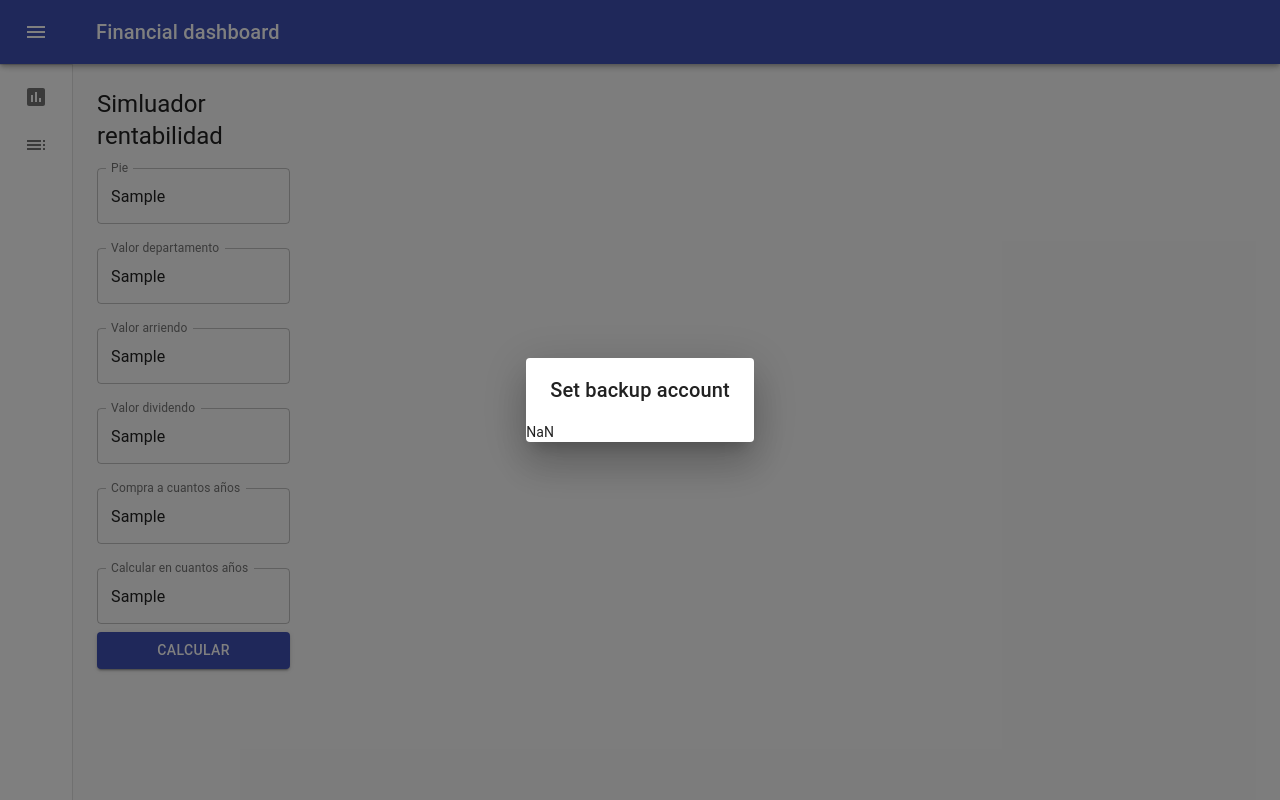
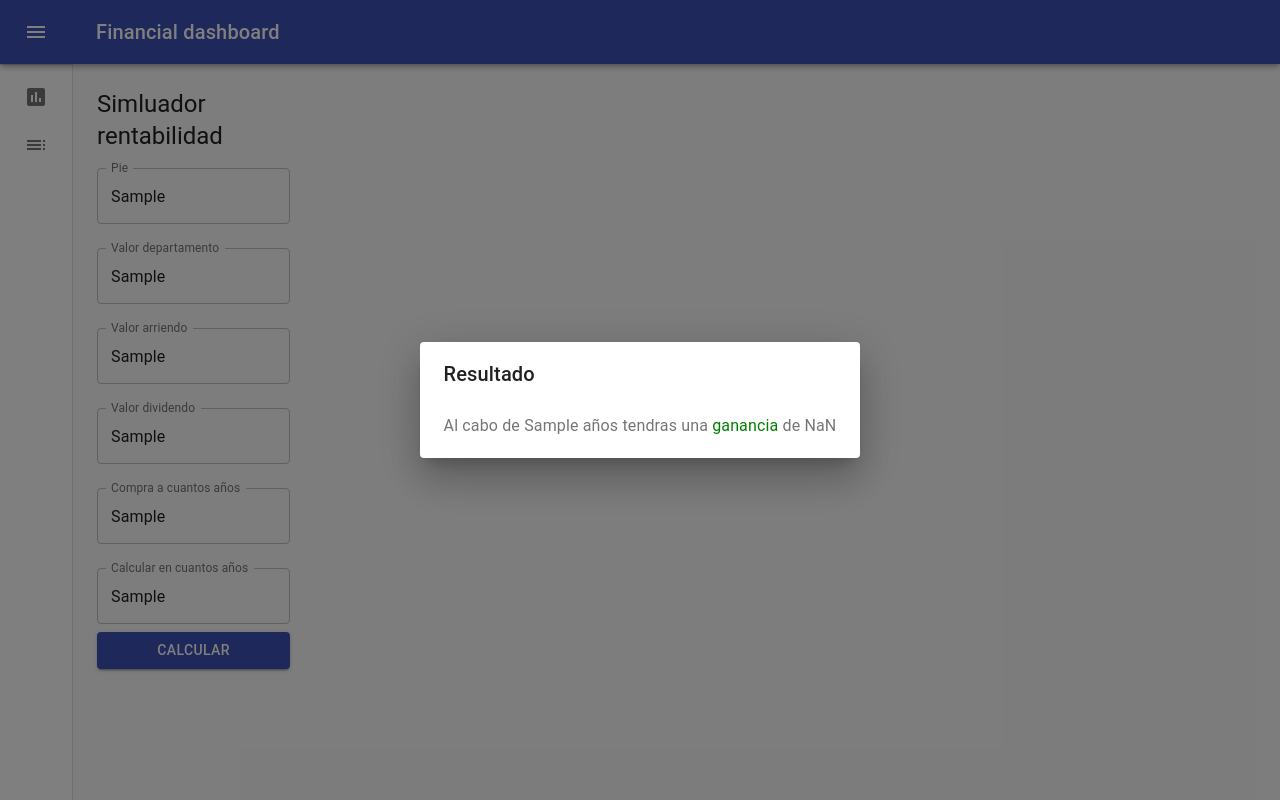
Before and after one commit to mopitz199/financial-app, a React (Create React App) app: page / in a window 1280 px wide. Both pictures are taken after typing "Sample", "Sample", "Sample", "Sample", "Sample", "Sample" into the empty fields and a click on the button "CALCULAR". Built offline with nearby package versions, Linux system fonts and the light colour scheme; no server answers.

Commit message:
chore(financial_app): adding the result of the first siulation form

```diff
--- a/src/App.js
+++ b/src/App.js
@@ -157,7 +157,7 @@ export default function MiniDrawer() {
       )
     }else{
       return (
-        <Simulations />
+        <Simulations irpdData={irpdData} />
       )
     }
   }
--- a/src/components/simulador-rentabilidad-form.js
+++ b/src/components/simulador-rentabilidad-form.js
@@ -7,17 +7,25 @@ import Button from '@material-ui/core/Button';
 
 import DialogTitle from '@material-ui/core/DialogTitle';
 import Dialog from '@material-ui/core/Dialog';
+import DialogContent from '@material-ui/core/DialogContent';
+import DialogContentText from '@material-ui/core/DialogContentText';
 
 import {cuandoPuedoVender2} from '../utils';
 
 const useStyles = makeStyles(theme => ({
   fullWidth: {
     width: '100%'
+  },
+  greenText:{
+    color: 'green'
+  },
+  redText:{
+    color: 'red'
   }
 }));
 
 
-export default function SimulatorProfitabilityForm(){
+export default function SimulatorProfitabilityForm(props){
 
   const classes = useStyles();
 
@@ -35,10 +43,18 @@ export default function SimulatorProfitabilityForm(){
   });
 
   const [open, setOpen] = React.useState(false)
-  const [calculate, setCalculate] = React.useState(false)
+  const [calculate, setCalculate] = React.useState(0)
 
   function onCalculate(){
-    let value = cuandoPuedoVender2(values.pie, values.valorDepartamento, values.valorArriendo, values.valorDividendo, values.compraAnios, values.calcularAnios)
+    let value = cuandoPuedoVender2(
+      parseFloat(values.pie),
+      parseFloat(props.interestRate/100),
+      parseFloat(values.valorDepartamento),
+      parseFloat(values.valorArriendo),
+      parseFloat(values.valorDividendo),
+      parseFloat(values.compraAnios),
+      parseFloat(values.calcularAnios))
+
     setCalculate(value)
     setOpen(true)
   }
@@ -46,8 +62,24 @@ export default function SimulatorProfitabilityForm(){
   function modal(){
     return (
       <Dialog onClose={() => setOpen(false)} aria-labelledby="simple-dialog-title" open={open}>
-        <DialogTitle id="simple-dialog-title">Set backup account</DialogTitle>
-        {calculate}
+        <DialogTitle id="simple-dialog-title">Resultado</DialogTitle>
+        <DialogContent>
+          <Grid container alignItems="center" justify="center">
+            {calculate < 0 ? (
+              <DialogContentText>
+                Al cabo de {values.calcularAnios} años tendras una
+                <span className={classes.redText}> deuda </span>
+                de {Math.abs(parseInt(calculate))}
+              </DialogContentText>
+            ): (
+              <DialogContentText>
+                Al cabo de {values.calcularAnios} años tendras una
+                <span className={classes.greenText}> ganancia </span>
+                de {Math.abs(parseInt(calculate))}
+              </DialogContentText>
+            )}
+          </Grid>
+        </DialogContent>
       </Dialog>
     )
   }
--- a/src/pages/simulations.js
+++ b/src/pages/simulations.js
@@ -3,8 +3,10 @@ import Grid from '@material-ui/core/Grid';
 import TextField from '@material-ui/core/TextField';
 import SimulatorProfitabilityForm from '../components/simulador-rentabilidad-form';
 
+import {getAppreciationRate} from '../utils';
 
-export default function Simulations(){
+
+export default function Simulations(props){
 
   const [values, setValues] = React.useState({
     pie: null,
@@ -19,10 +21,16 @@ export default function Simulations(){
     setValues({ ...values, [name]: event.target.value });
   };
 
+  function genericInterestRate(){
+    let interestRates = getAppreciationRate(props.irpdData)
+    return interestRates['dpto_general']
+  }
+
+
   return (
     <Grid>
       <Grid item lg={2}>
-        <SimulatorProfitabilityForm />
+        <SimulatorProfitabilityForm interestRate={genericInterestRate()}/>
       </Grid>
     </Grid>
   )
--- a/src/utils.js
+++ b/src/utils.js
@@ -37,3 +37,46 @@ export function cuandoPuedoVender2(pie, rentabilidad, valor_departamento, valor_
   }
   return ganancia-deuda
 }
+
+export function getAppreciationRate(irpdData){
+  let resp = {
+    'dpto_santiago_centro': 0,
+    'dpto_nor_poniente': 0,
+    'dpto_nor_oriente': 0,
+    'dpto_sur': 0,
+    'casa_nor_poniente': 0,
+    'casa_nor_oriente': 0,
+    'casa_sur': 0
+  }
+  let total_elements = 0
+  irpdData.map((e, index) => {
+    total_elements+=1
+    resp['casa_nor_poniente'] += e.data[10]
+    resp['casa_nor_oriente'] += e.data[11]
+    resp['casa_sur'] += e.data[12]
+    resp['dpto_santiago_centro'] += e.data[13]
+    resp['dpto_nor_poniente'] += e.data[14]
+    resp['dpto_nor_oriente'] += e.data[15]
+    resp['dpto_sur'] += e.data[16]
+  })
+
+  for(let attrName in resp){
+    if(resp.hasOwnProperty(attrName)){
+      if(total_elements!==0){
+        resp[attrName] = resp[attrName] / total_elements
+      }else{
+        resp[attrName] = '???'
+      }
+    }
+  }
+
+  if(total_elements!==0){
+    resp['casa_general'] = (resp['casa_nor_poniente'] + resp['casa_nor_oriente'] + resp['casa_sur']) / 3
+    resp['dpto_general'] = (resp['dpto_santiago_centro'] + resp['dpto_nor_oriente'] + resp['dpto_nor_oriente'] + resp['dpto_sur']) / 4
+  }else{
+    resp['casa_general'] = '???'
+    resp['dpto_general'] = '???'
+  }
+
+  return resp
+}
```
